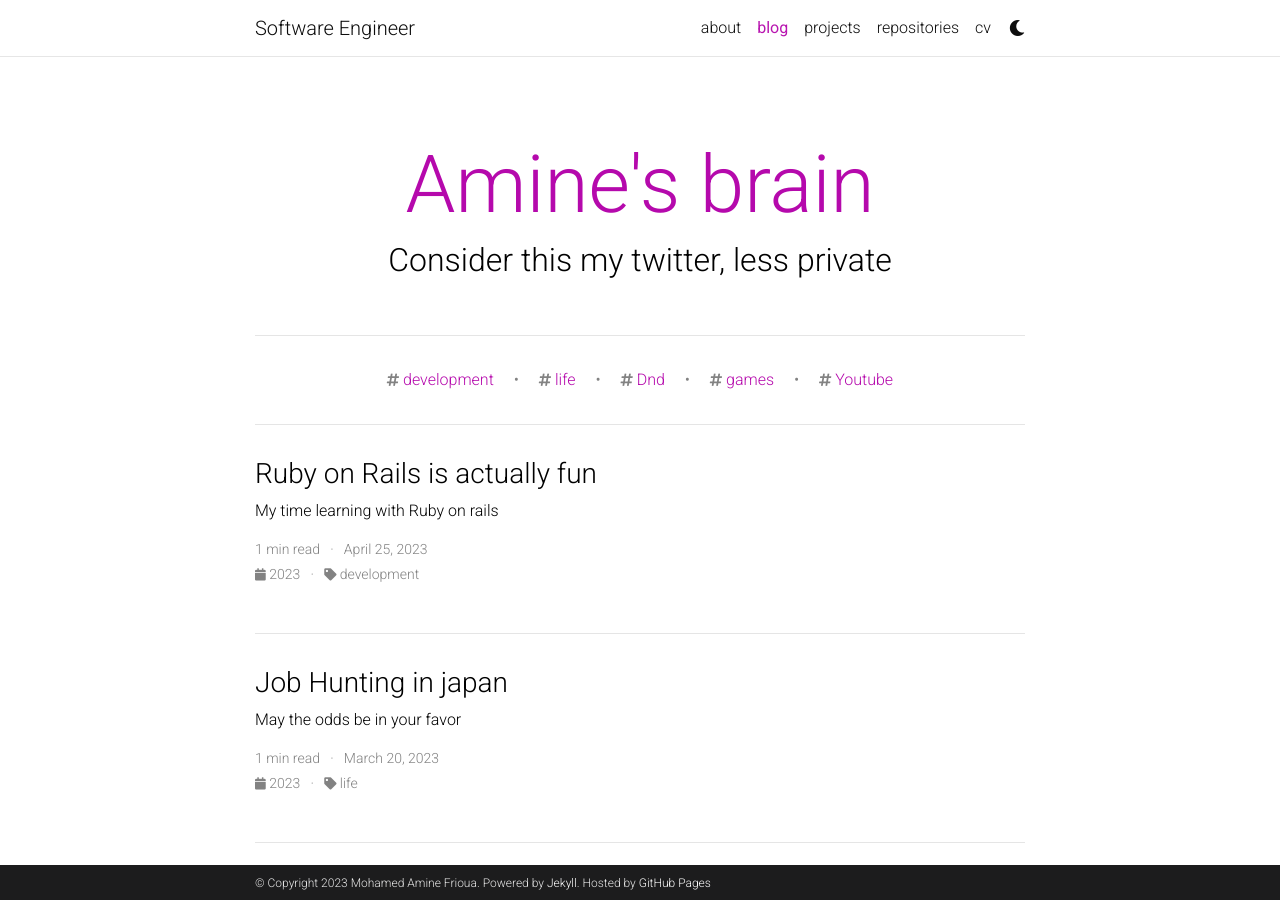
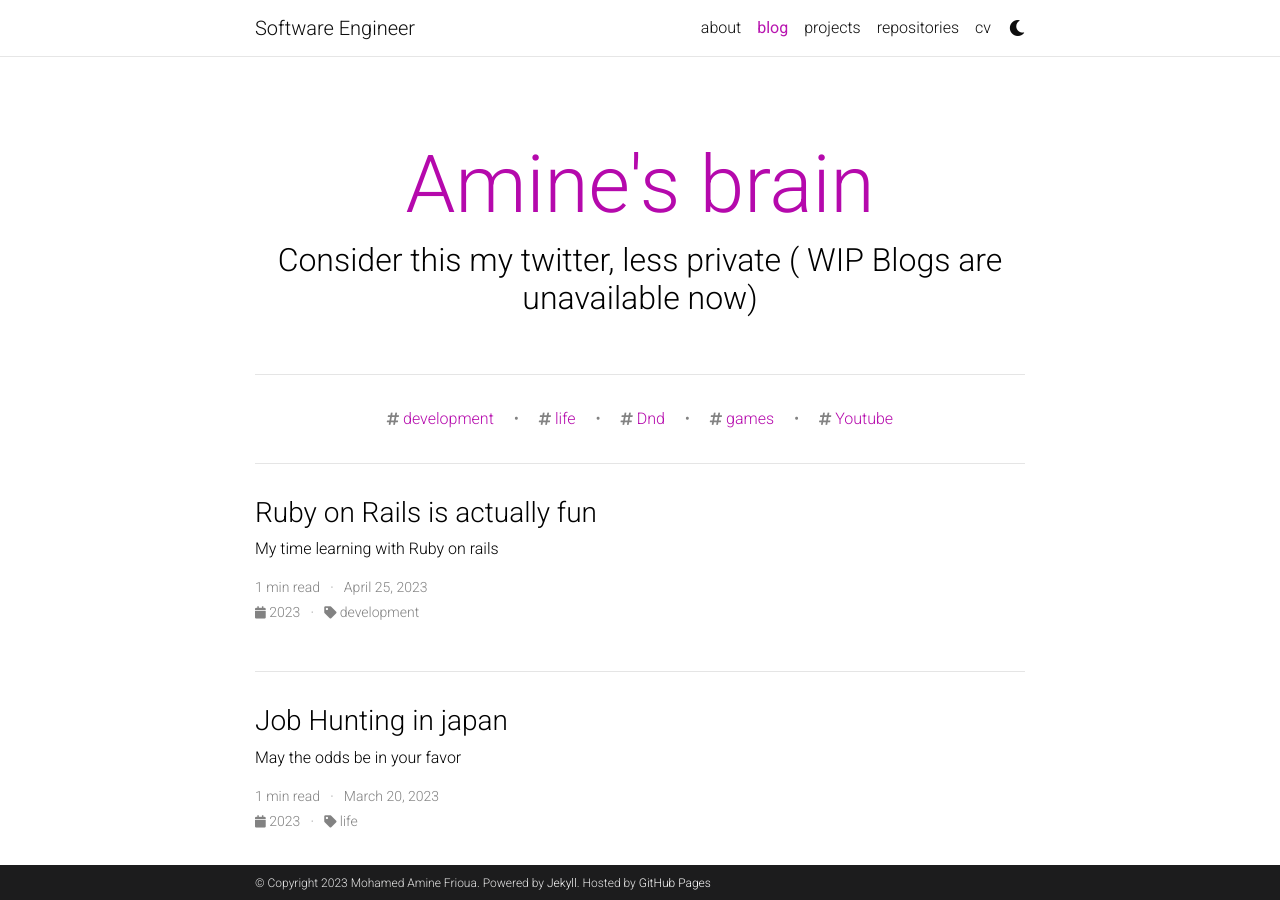
Before and after one commit to AmineFrioua/aminefrioua.github.io, a Jekyll site: the page built from blog/index.html, in a window 1280 px wide and 900 px high. Built offline with Jekyll 4.4.1, drawn with Linux system fonts in a browser that asks for light colours; the list of posts is cut into pages by our own code; comment, search, counter and statistics services are not loaded; a style sheet for code colours, icons or effects is not loaded.

Commit message:
blog wip

```diff
--- a/_config.yml
+++ b/_config.yml
@@ -123,7 +123,7 @@ bing_site_verification:  # out your bing-site-verification ID (Bing Webmaster)
 
 blog_name: Amine's brain # blog_name will be displayed in your blog page
 blog_nav_title: blog # your blog must have a title for it to be displayed in the nav bar
-blog_description: Consider this my twitter, less private
+blog_description: Consider this my twitter, less private ( WIP Blogs are unavailable now)
 permalink: /blog/:year/:title/
 
 # Pagination
```
